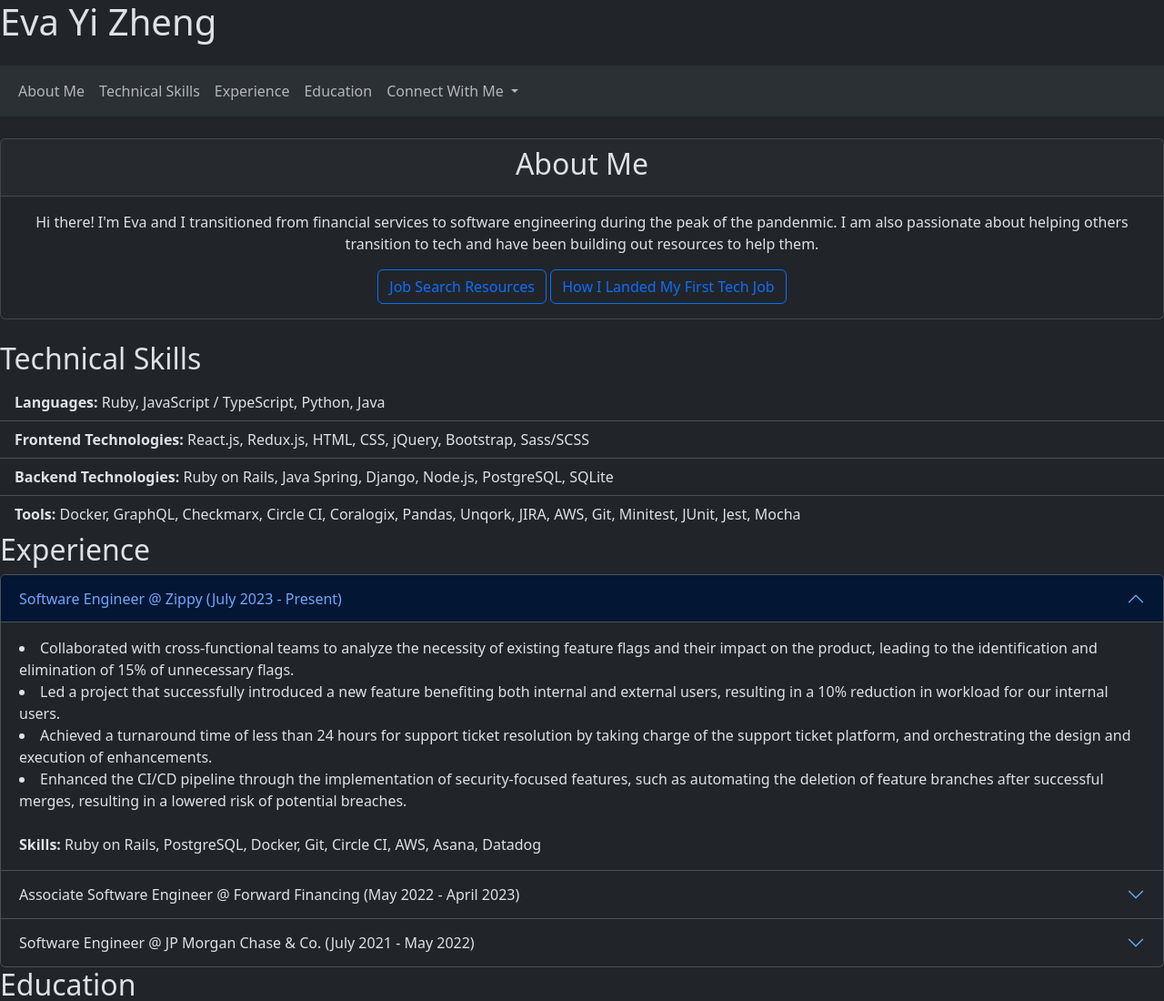
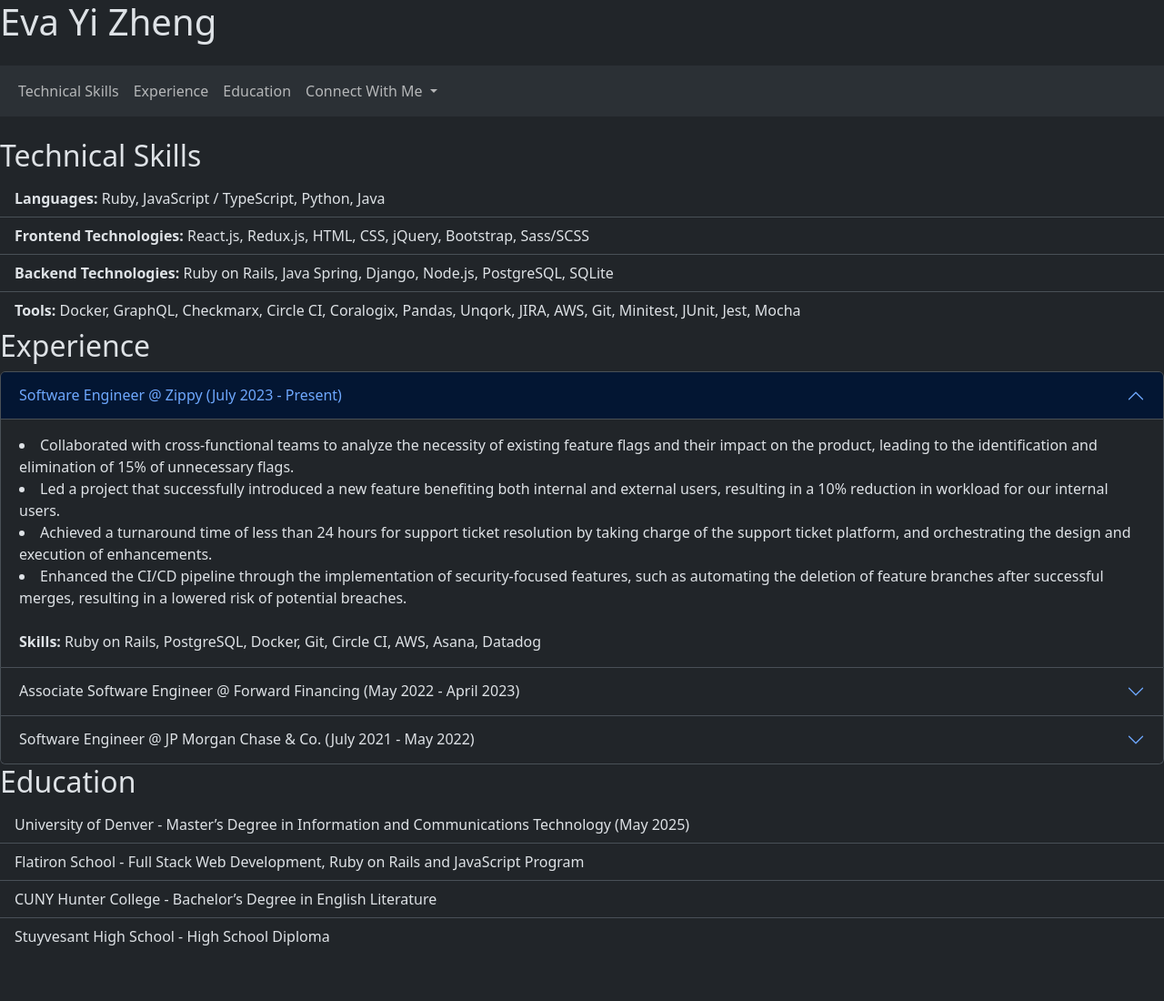
Before and after one commit to yizheng1709/yizheng1709.github.io, a plain HTML site: page index.html in a window 1280 px wide. Shown: the top 1100 px of the page at 91% size. After the commit the page ends 1049 px from the top, so only its background shows below. Drawn offline with nearby package versions, Linux system fonts and the light colour scheme.

Commit message:
remove about me

```diff
--- a/index.html
+++ b/index.html
@@ -20,9 +20,6 @@
             </button>
             <div class="collapse navbar-collapse" id="navbarSupportedContent">
                 <ul class="navbar-nav me-auto mb-2 mb-lg-0">
-                    <li class="nav-item">
-                        <a class="nav-link" aria-current="page" href="#about-me">About Me</a>
-                    </li>
                     <li class="nav-item">
                         <a class="nav-link" aria-current="page" href="#technical-skills">Technical Skills</a>
                     </li>
@@ -47,22 +44,6 @@
             </div>
         </div>
     </nav>
-    <br>
-    <div class="card text-center">
-        <div id="about-me" class="card-header">
-          <h2>About Me</h2>
-        </div>
-        <div class="card-body">
-          <p class="card-text">Hi there! I'm Eva and I transitioned from financial services to software engineering during the peak of the pandenmic.
-          I am also passionate about helping others transition to tech and have been building out resources to help them.</p>
-          <a class="btn btn-outline-primary" href="https://github.com/yizheng1709/JobSearchResources" role="button">
-            Job Search Resources
-          </a>
-          <a class="btn btn-outline-primary" href="https://medium.datadriveninvestor.com/how-i-landed-my-offer-tips-for-bootcamp-students-675a6d8096e9" role="button">
-              How I Landed My First Tech Job
-          </a>
-        </div>
-      </div>
     <br>
     <h2 id="technical-skills">Technical Skills</h2>
     <ul class="list-group list-group-flush">
```
